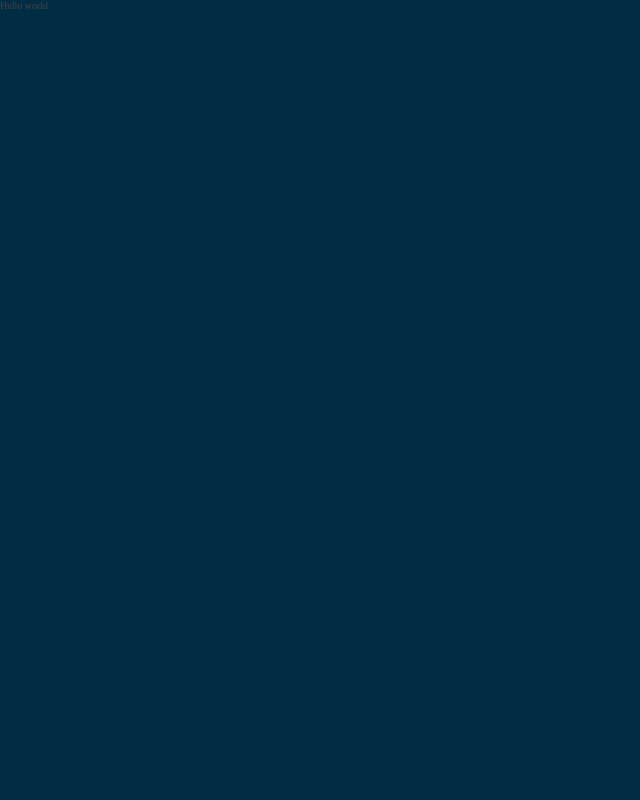
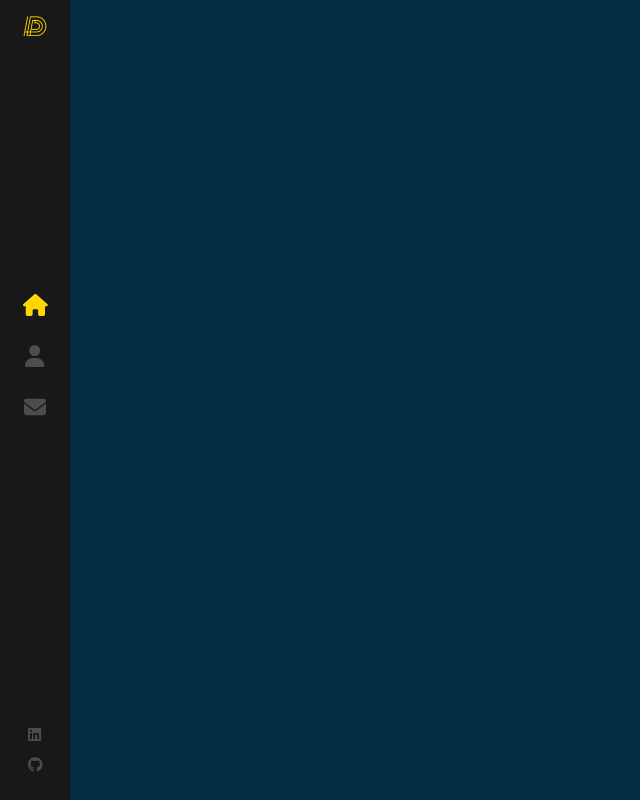
Before and after one commit to Dldvlpr/portfolioV1, a React (Vite) app in the folder client/: page / in a window 1280 px wide. Shown: the whole page, without its empty margins (0-640 px from the left). Built offline with nearby package versions, Linux system fonts and the light colour scheme; the HTML template or start-up script is replaced by a standard one.

Commit message:
sidebar css and component

```diff
--- a/client/src/App.scss
+++ b/client/src/App.scss
@@ -19,5 +19,5 @@ $primary-color: #FFd700;
 
 input,
 textarea {
-  font-family: "Helvetica Neue";
+  font-family: "Helvetica Neue", serif;
 }
--- a/client/src/components/Layout/index.jsx
+++ b/client/src/components/Layout/index.jsx
@@ -1,7 +1,10 @@
 import './index.scss';
+import Sidebar from "../Sidebar/sidebar.jsx";
 
 const Layout = () => {
-    return <>Hello world</>
+    return (
+        <Sidebar />
+    )
 }
 
 export default Layout;
--- /dev/null
+++ b/client/src/components/Sidebar/sidebar.jsx
@@ -0,0 +1,41 @@
+import './sidebar.scss';
+import {Link, NavLink} from "react-router-dom";
+import LogoD from "../../assets/images/logoD.png";
+import {FontAwesomeIcon} from "@fortawesome/react-fontawesome";
+import {faEnvelope, faHome, faUser} from "@fortawesome/free-solid-svg-icons";
+import {faGithub, faLinkedin} from "@fortawesome/free-brands-svg-icons";
+
+function Sidebar() {
+    return (
+        <div className='navbar'>
+            <Link className='logo' to='/'>
+                <img src={LogoD}/>
+            </Link>
+            <nav>
+                <NavLink exact="true" to="/" activeclassname="active">
+                    <FontAwesomeIcon icon={faHome} color="#4d4d4e"/>
+                </NavLink>
+                <NavLink exact="true" to="/about" className="aboutLink" activeclassname="active">
+                    <FontAwesomeIcon icon={faUser} color="#4d4d4e"/>
+                </NavLink>
+                <NavLink exact="true" to="/contact" className="contactLink" activeclassname="active">
+                    <FontAwesomeIcon icon={faEnvelope} color="#4d4d4e"/>
+                </NavLink>
+            </nav>
+            <ul>
+                <li>
+                    <a target="_blank" rel="noreferrer" href="https://www.linkedin.com/in/dormoy-ludovic">
+                        <FontAwesomeIcon icon={faLinkedin} color="#4d4d4e"/>
+                    </a>
+                </li>
+                <li>
+                    <a target="_blank" rel="noreferrer" href="https://www.github.com/dldvlpr">
+                        <FontAwesomeIcon icon={faGithub} color="#4d4d4e"/>
+                    </a>
+                </li>
+            </ul>
+        </div>
+    )
+}
+
+export default Sidebar;
--- /dev/null
+++ b/client/src/components/Sidebar/sidebar.scss
@@ -0,0 +1,119 @@
+.navbar {
+  background: #181818;
+  width: 70px;
+  height: 100%;
+  position: absolute;
+  top: 0;
+  z-index: 3;
+  min-height: 500px;
+
+  .logo {
+    display: block;
+    padding: 8px 0;
+
+    img {
+      display: block;
+      margin: 8px auto;
+      width: 24px;
+      height: auto;
+    }
+  }
+}
+
+nav {
+  display: block;
+  text-align: center;
+  position: absolute;
+  height: 210px;
+  top: 50%;
+  margin-top: -120px;
+  width: 100%;
+
+  a {
+    font-size: 22px;
+    color: #4d4d4e;
+    display: block;
+    line-height: 51px;
+    height: 51px;
+    position: relative;
+    text-decoration: none;
+
+    i {
+      transition: all 0.3s ease-out;
+    }
+
+    &:hover {
+      color: #ffd700;
+
+      svg {
+        opacity: 0;
+      }
+
+      &:after {
+        opacity: 1;
+      }
+    }
+
+    &:after {
+      content: '';
+      font-size: 9px;
+      letter-spacing: 2px;
+      position: absolute;
+      bottom: 0;
+      display: block;
+      width: 100%;
+      text-align: center;
+      opacity: 0;
+      -webkit-transition: all 0.3s ease-out;
+      transition: all 0.3s ease-out;
+    }
+
+    &:first-child {
+      &:after {
+        content: 'ACCUEIL';
+      }
+    }
+  }
+
+  a.aboutLink {
+    &:after {
+      content: 'PARCOURS';
+    }
+  }
+
+  a.contactLink {
+    &:after {
+      content: 'CONTACT';
+    }
+  }
+
+  a.active {
+    svg {
+      color: #FFd700;
+    }
+  }
+}
+
+ul {
+  position: absolute;
+  bottom: 20px;
+  width: 100%;
+  display: block;
+  padding: 0;
+  list-style: none;
+  text-align: center;
+  margin: 0;
+
+  li {
+    a{
+      padding: 7px 0;
+      display: block;
+      font-size: 15px;
+      line-height: 16px;
+
+      &:hover svg {
+        color: #FFd700;
+      }
+    }
+  }
+}
--- a/client/src/index.scss
+++ b/client/src/index.scss
@@ -4,7 +4,7 @@ html {
 
 body {
   margin: 0;
-  font-family: 300 11px/1.4 'Helvetica Neue', sans-serif;
+  font: 300 11px/1.4 'Helvetica Neue', sans-serif;
   color: #444;
   background-color: #022c43;
   overflow: hidden;
```
Also changed, not shown: client/vite.config.js.timestamp-1691796107927-40530833186cd.mjs (added, +10 -0 lines), client/src/assets/images/logoD.png (added).
